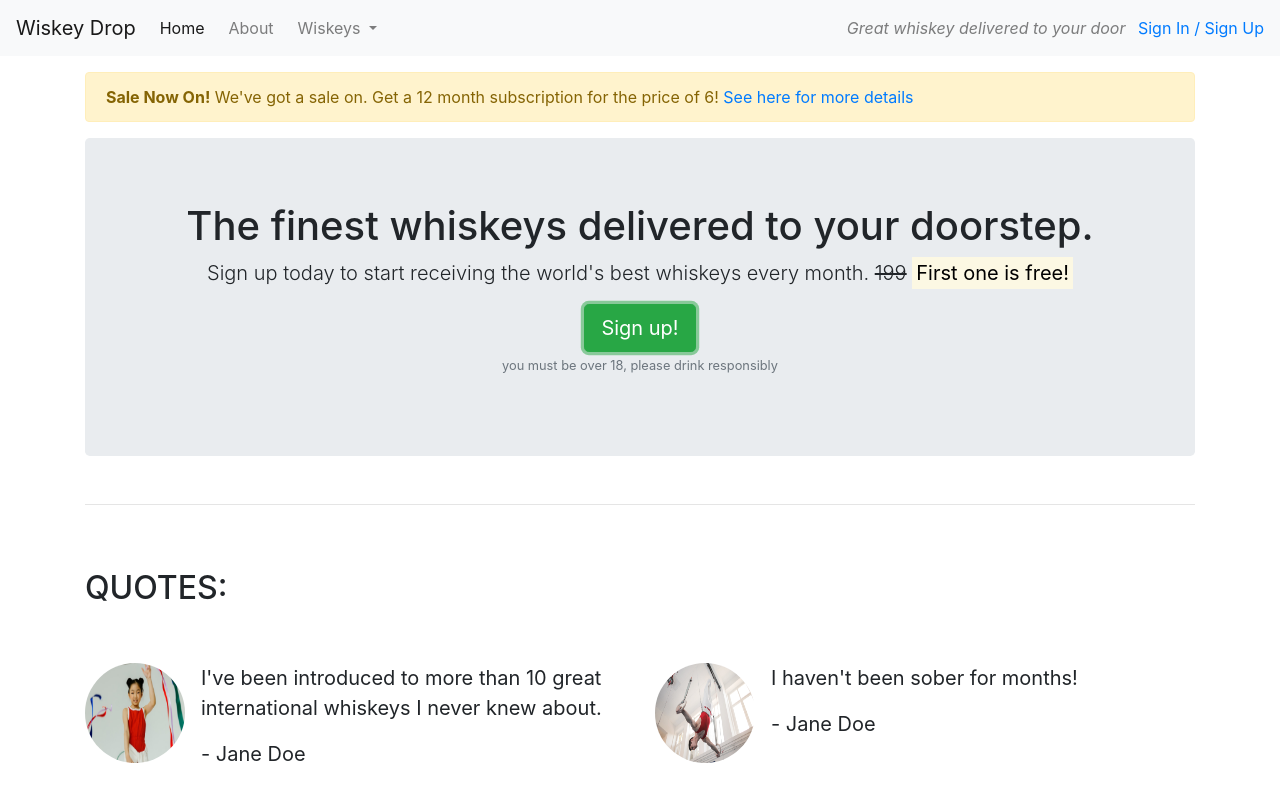
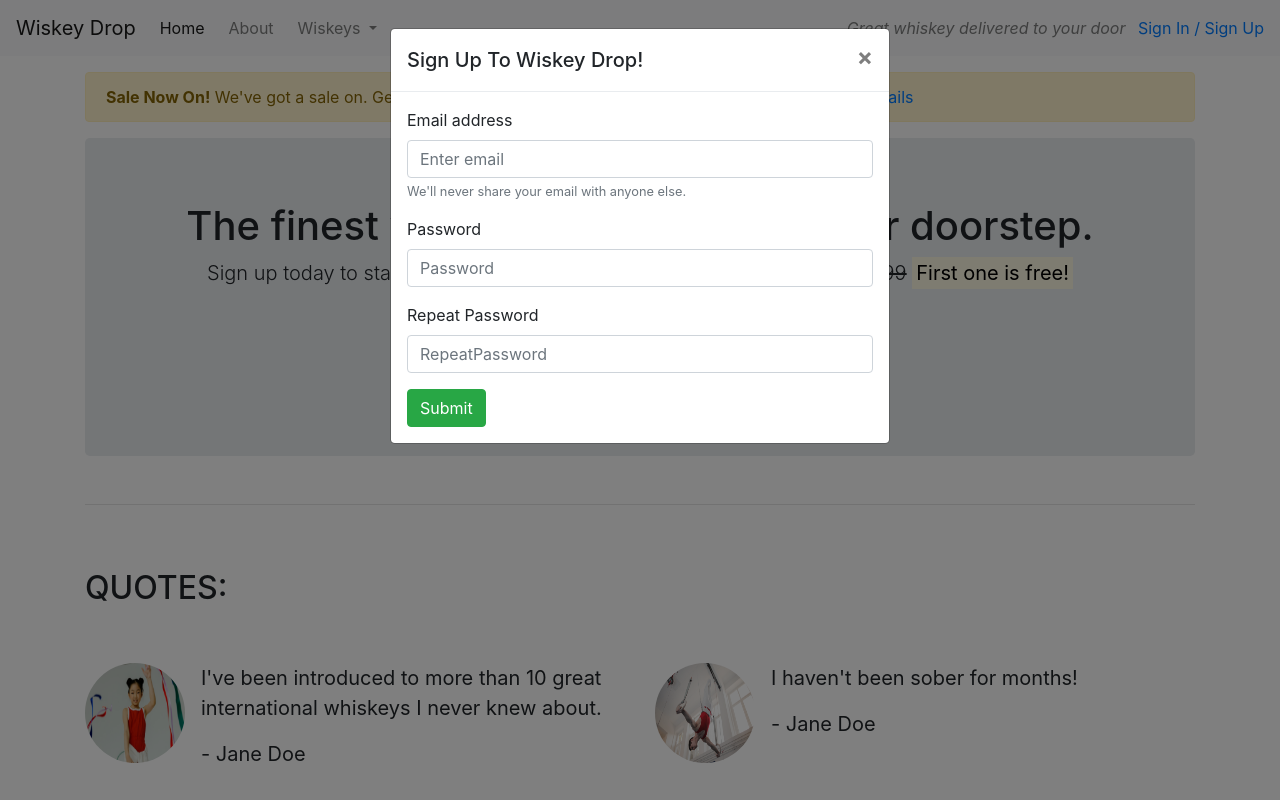
Before and after one commit to Myekman/bootstrap, a plain HTML site: page index.html in a window 1280 px wide. Both pictures are taken after a click on the button "Sign up!". Shown: the top 800 px of the page. Drawn offline with nearby package versions, Linux system fonts and the light colour scheme.

Commit message:
add modal to signup button

```diff
--- a/index.html
+++ b/index.html
@@ -59,7 +59,7 @@
                     <s class="d-none d-sm-inline">199</s>
                     <span class="d-inline d-sm-none"><br></span>
                     <strong><mark>First one is free!</mark></strong></p>
-                    <button class="btn btn-success btn-lg">Sign up!</button>
+                    <button class="btn btn-success btn-lg" data-toggle="modal" data-target="#signUpModal">Sign up!</button>
                     <p class="text-muted"><small>you must be over 18, please drink responsibly</small></p>
                 </section>
             </div>
@@ -142,6 +142,37 @@
         <!-- /.features -->
     </article>
 
+    <div class="modal" tabindex="-1" role="dialog" id="signUpModal">
+        <div class="modal-dialog" role="document">
+          <div class="modal-content">
+            <div class="modal-header">
+              <h5 class="modal-title">Sign Up To Wiskey Drop!</h5>
+              <button type="button" class="close" data-dismiss="modal" aria-label="Close">
+                <span aria-hidden="true">&times;</span>
+              </button>
+            </div>
+            <div class="modal-body">
+                <form>
+                    <div class="form-group">
+                      <label for="exampleInputEmail1">Email address</label>
+                      <input type="email" class="form-control" id="exampleInputEmail1" aria-describedby="emailHelp" placeholder="Enter email">
+                      <small id="emailHelp" class="form-text text-muted">We'll never share your email with anyone else.</small>
+                    </div>
+                    <div class="form-group">
+                      <label for="password">Password</label>
+                      <input type="password" class="form-control" id="password" placeholder="Password">
+                    </div>
+                    <div class="form-group">
+                        <label for="repeatPassword">Repeat Password</label>
+                        <input type="password" class="form-control" id="repeatPassword" placeholder="RepeatPassword">
+                      </div>
+                    <button type="submit" class="btn btn-success">Submit</button>
+                  </form>
+            </div>
+          </div>
+        </div>
+      </div>
+
 <script src="https://code.jquery.com/jquery-3.3.1.slim.min.js" integrity="sha384-q8i/X+965DzO0rT7abK41JStQIAqVgRVzpbzo5smXKp4YfRvH+8abtTE1Pi6jizo" crossorigin="anonymous"></script>
 <script src="https://cdn.jsdelivr.net/npm/popper.js@1.14.3/dist/umd/popper.min.js" integrity="sha384-ZMP7rVo3mIykV+2+9J3UJ46jBk0WLaUAdn689aCwoqbBJiSnjAK/l8WvCWPIPm49" crossorigin="anonymous"></script>
 <script src="https://cdn.jsdelivr.net/npm/bootstrap@4.1.3/dist/js/bootstrap.min.js" integrity="sha384-ChfqqxuZUCnJSK3+MXmPNIyE6ZbWh2IMqE241rYiqJxyMiZ6OW/JmZQ5stwEULTy" crossorigin="anonymous"></script>
```
